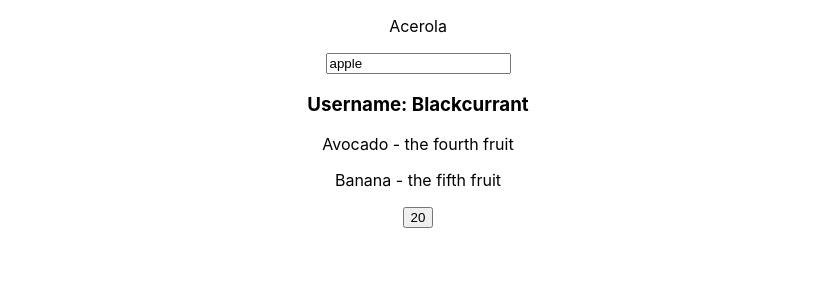
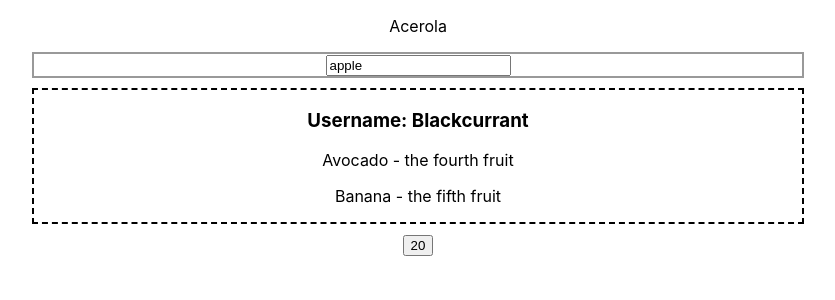
Before and after one commit to darrenzhang2000/base-syntax, a React (Create React App) app: page / in a window 1280 px wide. Shown: the top 300 px of the page, without its empty margins (222-1057 px from the left). Built offline with nearby package versions, Linux system fonts and the light colour scheme.

Commit message:
added styling

```diff
--- a/src/App.js
+++ b/src/App.js
@@ -2,7 +2,6 @@ import React, { Component } from "react"
 import "./App.css"
 import UserInput from "./UserInput/UserInput"
 import UserOutput from "./UserOutput/UserOutput"
-import { render } from "@testing-library/react"
 
 class App extends Component {
     state = {
@@ -11,9 +10,14 @@ class App extends Component {
     }
 
     handleOnClick = () => {
-        console.log('blueberries')
+        console.log("blueberries")
         this.setState({ age: this.state.age - 1 })
-        console.log('breadfruit', this.state.age)
+        console.log("breadfruit", this.state.age)
+    }
+
+    handleChange = event => {
+        console.log("apricots", event.target.value)
+        this.setState({ inputElement: event.target.value })
     }
 
     componentDidMount = () => {
@@ -23,7 +27,7 @@ class App extends Component {
         return (
             <div className="App">
                 <p>Acerola</p>
-                <UserInput inputElement="apple" />
+                <UserInput inputElement="apple" onChange={this.handleChange} />
                 <UserOutput user={this.state.user} />
                 <button onClick={this.handleOnClick}>{this.state.age}</button>
             </div>
--- /dev/null
+++ b/src/UserInput/UserInput.css
@@ -0,0 +1,6 @@
+.UserInput{
+    border: 2px solid #999;
+    width: 60%;
+    margin: 10px auto;
+    text-align: center
+}
--- a/src/UserInput/UserInput.js
+++ b/src/UserInput/UserInput.js
@@ -1,17 +1,15 @@
 import React, { Component } from "react"
+import "./UserInput.css"
 
 class UserInput extends Component {
     state = {
-        inputElement: this.props.inputElement
+        inputElement: this.props.inputElement,
     }
-    handleChange = event => {
-        console.log("apricots", event.target.value)
-        this.setState({ inputElement: event.target.value })
-    }
+
     render() {
         return (
-            <div>
-                <input type="text" value={this.state.inputElement} onChange={this.handleChange} />
+            <div className='UserInput'>
+                <input type="text" value={this.state.inputElement} onChange={this.props.handleChange} />
             </div>
         )
     }
--- /dev/null
+++ b/src/UserOutput/UserOutput.css
@@ -0,0 +1,6 @@
+.UserOutput {
+    border: 2px dashed black;
+    width: 60%;
+    margin: 10px auto;
+    text-align: center
+}
--- a/src/UserOutput/UserOutput.js
+++ b/src/UserOutput/UserOutput.js
@@ -1,9 +1,10 @@
 import React, {Component} from 'react'
+import "./UserOutput.css"
 
 class UserOutput extends Component{
     render(){
         const { user } = this.props
-        return <div>
+        return <div className='UserOutput'>
             <h3>Username: {user} </h3>
             <p>Avocado - the fourth fruit</p>
             <p>Banana - the fifth fruit</p>
```
